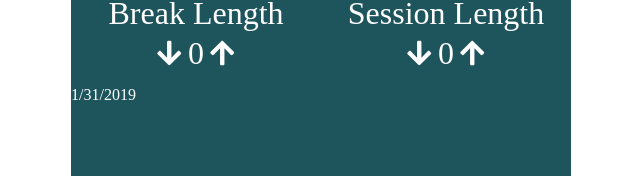
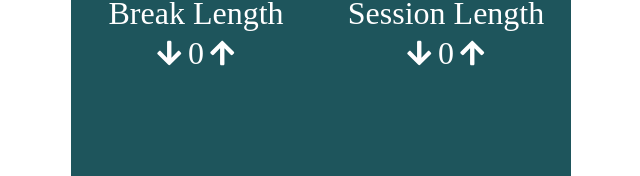
Before and after one commit to yrufai/fcc-pomodoro-clock, a React (Create React App) app: page / in a window 1280 px wide. Shown: the part 151-327 px from the top of the page, without its empty margins (319-959 px from the left). Built offline with nearby package versions, Linux system fonts and the light colour scheme.

Commit message:
timer setup

```diff
--- a/src/App.js
+++ b/src/App.js
@@ -13,8 +13,7 @@ class App extends Component {
     this.sessionIncrement = this.sessionIncrement.bind(this);
     this.state = {
       breakCount: 0,
-      sessionCount: 0,
-      timer: new Date().toLocaleDateString()
+      sessionCount: 0
     };
   }
 
```
